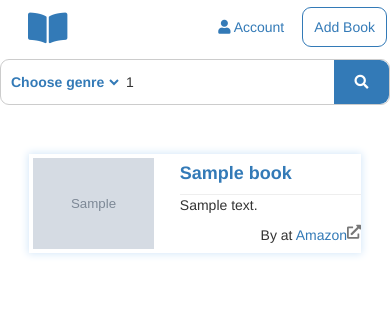
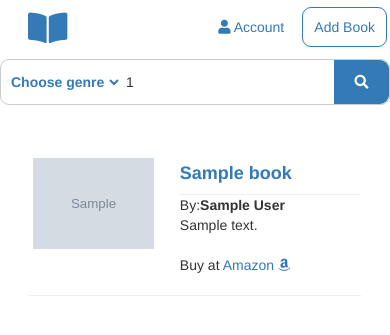
Before and after one commit to andriusci/book-review-project, a Flask app: a page that uses templates/search_results.html in a window 390 px wide. Shown: the top 335 px of the page. Run offline with Flask 2, Linux system fonts and the light colour scheme; grey boxes marked "Sample" are stand-in pictures; a database or web service that is not in the repository returns one stand-in record (values such as "Sample title"); some libraries are stand-ins or nearby versions.

Commit message:
result page responsiveness fixed

```diff
--- a/static/css/style.css
+++ b/static/css/style.css
@@ -8,7 +8,6 @@ html {
   margin-top: 10em;
 
 }
-
 
 
 /* reviews  */
@@ -224,7 +223,6 @@ font-size:2.5em;
 .result_container{
 
 margin: 1em 1em 1em 1em;
-box-shadow: 0px 0px 8px 1px #d5e8f9;
 text-align: left;
 }
 .result_img_wrap{
@@ -243,10 +241,7 @@ text-align: left;
   width: 63%;
   margin: 0.5em;
 }
-.affiliate{
-float:right
 
-}
  .fa-external-link-alt{
   color: #777;
   float: right
@@ -542,13 +537,12 @@ border: none;
 
 
 
-    .result_container{
 
-      margin: auto
-    }
-    .affiliate{
-      float: right;
-    }
+ .description p{
+  white-space: nowrap;
+  overflow: hidden;
+  text-overflow: ellipsis;
+ }
    .title{
      margin-top: 1em;
    }
@@ -572,17 +566,23 @@ border: none;
  #search_form_index{
    width: 98%;
  }
- .description p{
-
-  white-space: nowrap;
-  overflow: hidden;
-  text-overflow: ellipsis;
-  max-height:8em;
 
 }
 
+  @media only screen and (max-width:480px){
+    .description {
+
+      white-space: nowrap;
+      overflow: hidden;
+      text-overflow: ellipsis;
+     }
   }
-
+  @media only screen and (min-width: 990px) {
+    .result_container{
+      max-width: 60%;
+      margin: auto
+    }
+  }
   @media only screen and (min-width: 1023px) {
     .search_form_nav{
       max-width: 600px;
@@ -597,6 +597,7 @@ border: none;
     #add-book-form{
     max-width: 70%;
     }
+
   }
 
 
--- a/templates/search_results.html
+++ b/templates/search_results.html
@@ -12,38 +12,57 @@
         <h3>Unfortunately your search delivered no results :(</h3>
      {%endif%}
 
+
      {% for eachBook in books %}
 <!--Container shows book cover image, title, description and if available, link to amazon page -->
   <div class="result_container">
     <div class="row">
 
-      <div class=" col-xs-5 col-sm-3 ">
+      <div class=" col-xs-5 col-sm-3 col-md-3 ">
          <a href="/Book_page/book_id:{{eachBook._id}}"> <img class="result_img" src=" {{ eachBook.image}} "alt="Book cover image"></a>
       </div>
 
-      <div class=" col-xs-7 col-sm-9 ">
+      <div class=" col-xs-7 col-sm-9 col-md-9 ">
          <div class="title">
            <h4>  <strong> <a href="/Book_page/book_id:{{eachBook._id}}">{{ eachBook.title }} </a></strong></h4>
          </div>
          <hr class="thin_line">
-
-         <div class="description">
+         {% if eachBook.author != ""%}
+         <div class="author">
+            By:<strong>{{eachBook.author}}</strong>
+         </div>
+         {% endif %}
+         <div class="description" id="{{eachBook._id}}">
            <p>
               {{eachBook.description}}
           </p>
 
-         </div>
+
+
+
+
+
+          <script>
+            var description = "{{eachBook.description }}";
+            if (description.length > 300)
+              description = description.substring(0, 300) + " <a href=" + "/Book_page/book_id:{{eachBook._id}}" + ">... more</a>";
+            else
+              description = "{{eachBook.description}}"
+            document.getElementById("{{eachBook._id}}").innerHTML = description;
+          </script>
+         </div><br>
 
          {%if eachBook.amazon != ""%}
 
         <div class="affiliate">
-          By at <a href="{{eachBook.amazon}}" target="_blank">Amazon <i class="fas fa-external-link-alt"></i></a>
+          Buy at <a href="{{eachBook.amazon}}" target="_blank">Amazon  <i class="fab fa-amazon"></i></a>
         </div>
          {%endif%}
 
       </div>
 
     </div>
+    <hr>
   </div>
 
      {% endfor %}
@@ -52,7 +71,14 @@
 
 {%endblock%}
 
-
+<script>
+  var description = "{{eachBook.description }}";
+  if (description.length > 80)
+    description = description.substring(0, 80) + "  ... <a href=" + "/Book_page/book_id:{{eachBook._id}}" + ">read more</a>";
+  else
+    description = "{{eachBook.description}}"
+  document.getElementById("{{eachBook._id}}").innerHTML = description;
+</script>
 
 
 
```
Also changed, not shown: app.py (line endings or trailing spaces).
